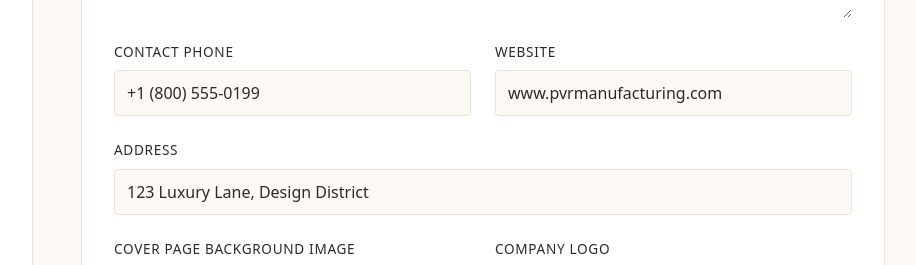
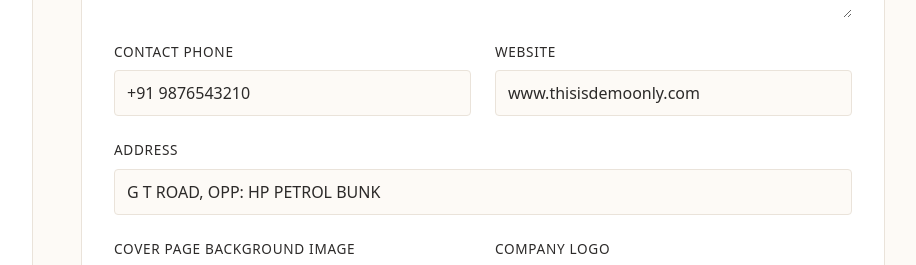
Before and after one commit to bobby007-creator/luxury-catalog, a Next.js app: page /admin in a window 1280 px wide. Shown: the part 1614-1879 px from the top of the page, without its empty margins (217-1133 px from the left). Built offline with nearby package versions, Linux system fonts and the light colour scheme.

Commit message:
fix: CORS issue on PDF images and add logo/cover to PDF

```diff
--- a/data/catalogData.json
+++ b/data/catalogData.json
@@ -4,10 +4,10 @@
     "tagline": "Designed your space and enhance the looks is our responsibility ",
     "about": "CONTACT: PVR STYLE FURNITURES, ADDRESS: GT ROAD, SRIKAKULAM. CONTACT: 9876543210",
     "contact": {
-      "phone": "+1 (800) 555-0199",
+      "phone": "+91 9876543210",
       "email": "hello@pvrmanufacturing.com",
-      "address": "123 Luxury Lane, Design District",
-      "website": "www.pvrmanufacturing.com"
+      "address": "G T ROAD, OPP: HP PETROL BUNK",
+      "website": "www.thisisdemoonly.com"
     }
   },
   "spacePlanning": {
--- a/src/app/admin/PDFExportButton.js
+++ b/src/app/admin/PDFExportButton.js
@@ -27,17 +27,34 @@ export default function PDFExportButton() {
       const pageWidth = doc.internal.pageSize.getWidth();
       const pageHeight = doc.internal.pageSize.getHeight();
 
-      // Title Page
+      // Title Page (Background)
       doc.setFillColor(30, 30, 30);
       doc.rect(0, 0, pageWidth, pageHeight, 'F');
 
+      try {
+        const coverData = await getBase64ImageFromUrl('/images/cover_image.png');
+        if (coverData) {
+          doc.addImage(coverData, 'PNG', 0, 0, pageWidth, pageHeight, '', 'FAST');
+        }
+      } catch(e) {}
+
+      // Dark Overlay
+      doc.setFillColor(0, 0, 0, 0.5); // wait, jsPDF might not support RGBA transparency easily without GState, we will just draw text with shadow or rely on dark background
+
+      try {
+        const logoData = await getBase64ImageFromUrl('/images/logo.png');
+        if (logoData) {
+          doc.addImage(logoData, 'PNG', pageWidth / 2 - 40, pageHeight / 2 - 60, 80, 40, '', 'FAST');
+        }
+      } catch(e) {}
+
       doc.setTextColor(255, 255, 255);
       doc.setFontSize(40);
-      doc.text(catalogData.brand?.name || "Luxury Catalog", pageWidth / 2, pageHeight / 2 - 10, { align: "center" });
+      doc.text(catalogData.brand?.name || "Luxury Catalog", pageWidth / 2, pageHeight / 2 + 10, { align: "center" });
 
       doc.setFontSize(16);
       doc.setTextColor(200, 200, 200);
-      doc.text(catalogData.brand?.tagline || "Premium Collection", pageWidth / 2, pageHeight / 2 + 10, { align: "center" });
+      doc.text(catalogData.brand?.tagline || "Premium Collection", pageWidth / 2, pageHeight / 2 + 25, { align: "center" });
 
       // Products Pages
       for (const product of catalogData.products) {
@@ -126,13 +143,14 @@ export default function PDFExportButton() {
   const getBase64ImageFromUrl = async (imageUrl) => {
     return new Promise((resolve, reject) => {
       const img = new Image();
-      img.crossOrigin = 'Anonymous';
+      // Remove crossOrigin for same-origin requests to prevent CORS block on localhost
       img.onload = () => {
         const canvas = document.createElement('canvas');
         canvas.width = img.width;
         canvas.height = img.height;
         const ctx = canvas.getContext('2d');
         ctx.drawImage(img, 0, 0);
+        // Force output as PNG data url
         const dataURL = canvas.toDataURL('image/png');
         resolve(dataURL);
       };
```
